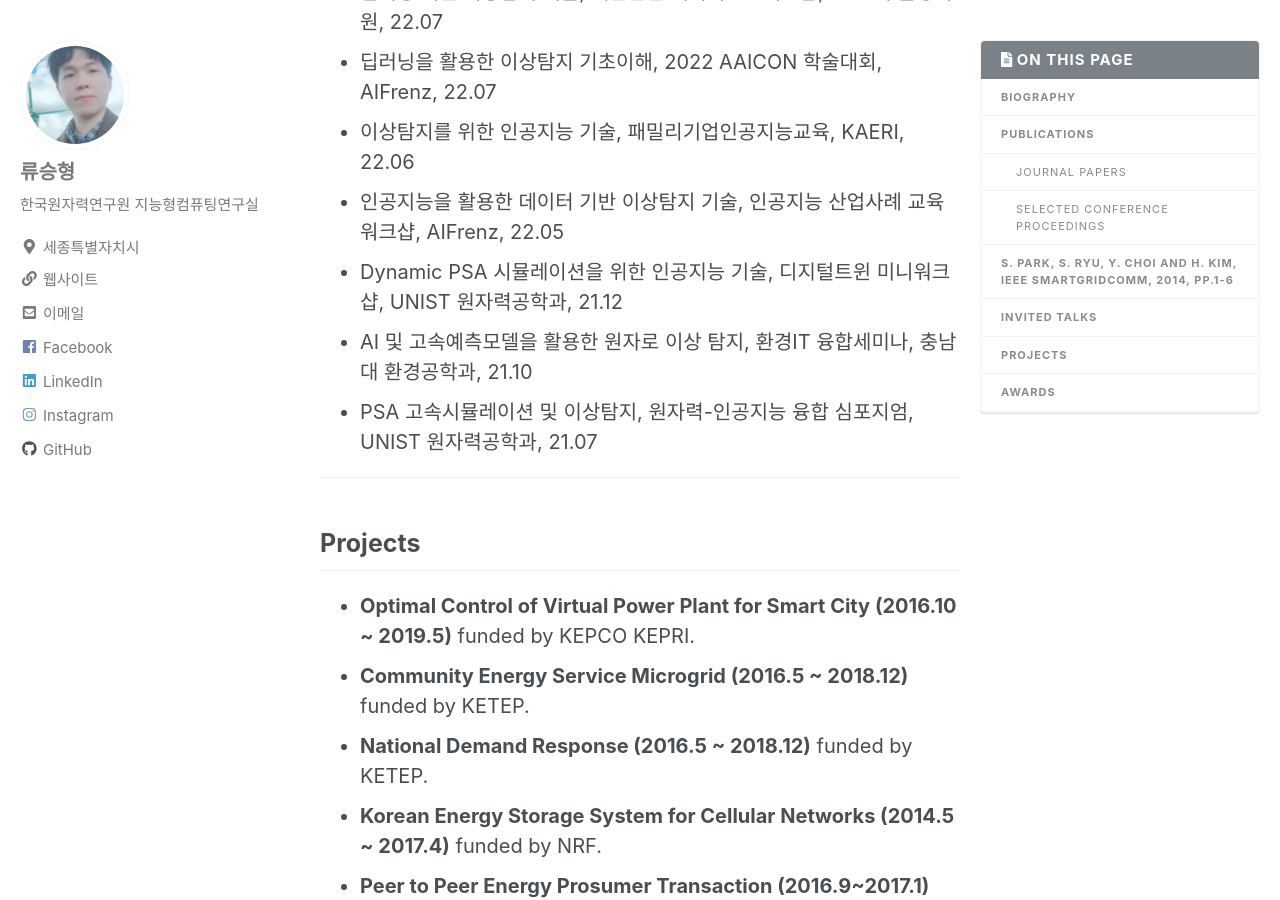
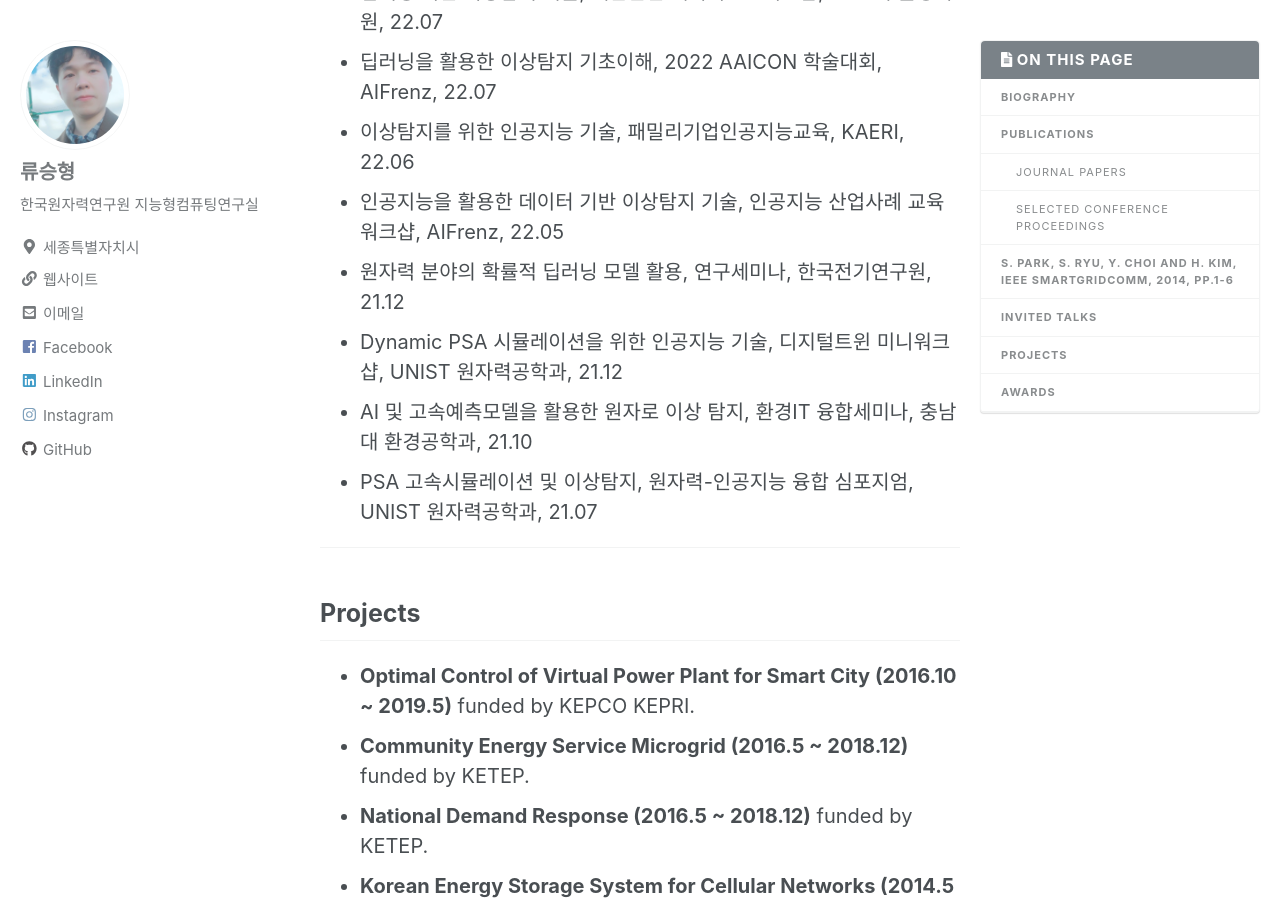
Before and after one commit to shryu8902/shryu8902.github.io, a Jekyll site: the page built from _pages/about.md, in a window 1280 px wide and 900 px high, scrolled down 4968 px. Built offline with Jekyll 4.4.1, drawn with Linux system fonts in a browser that asks for light colours; nearby versions of some CDN libraries.

Commit message:
Update about.md

```diff
--- a/_pages/about.md
+++ b/_pages/about.md
@@ -104,6 +104,7 @@ His research interests are transactive energy, energy data analysis, energy fore
 - 딥러닝을 활용한 이상탐지 기초이해, 2022 AAICON 학술대회, AIFrenz, 22.07
 - 이상탐지를 위한 인공지능 기술, 패밀리기업인공지능교육, KAERI, 22.06
 - 인공지능을 활용한 데이터 기반 이상탐지 기술, 인공지능 산업사례 교육워크샵, AIFrenz, 22.05
+- 원자력 분야의 확률적 딥러닝 모델 활용, 연구세미나, 한국전기연구원, 21.12
 - Dynamic PSA 시뮬레이션을 위한 인공지능 기술, 디지털트윈 미니워크샵, UNIST 원자력공학과, 21.12
 - AI 및 고속예측모델을 활용한 원자로 이상 탐지, 환경IT 융합세미나, 충남대 환경공학과, 21.10
 - PSA 고속시뮬레이션 및 이상탐지, 원자력-인공지능 융합 심포지엄, UNIST 원자력공학과, 21.07
```
